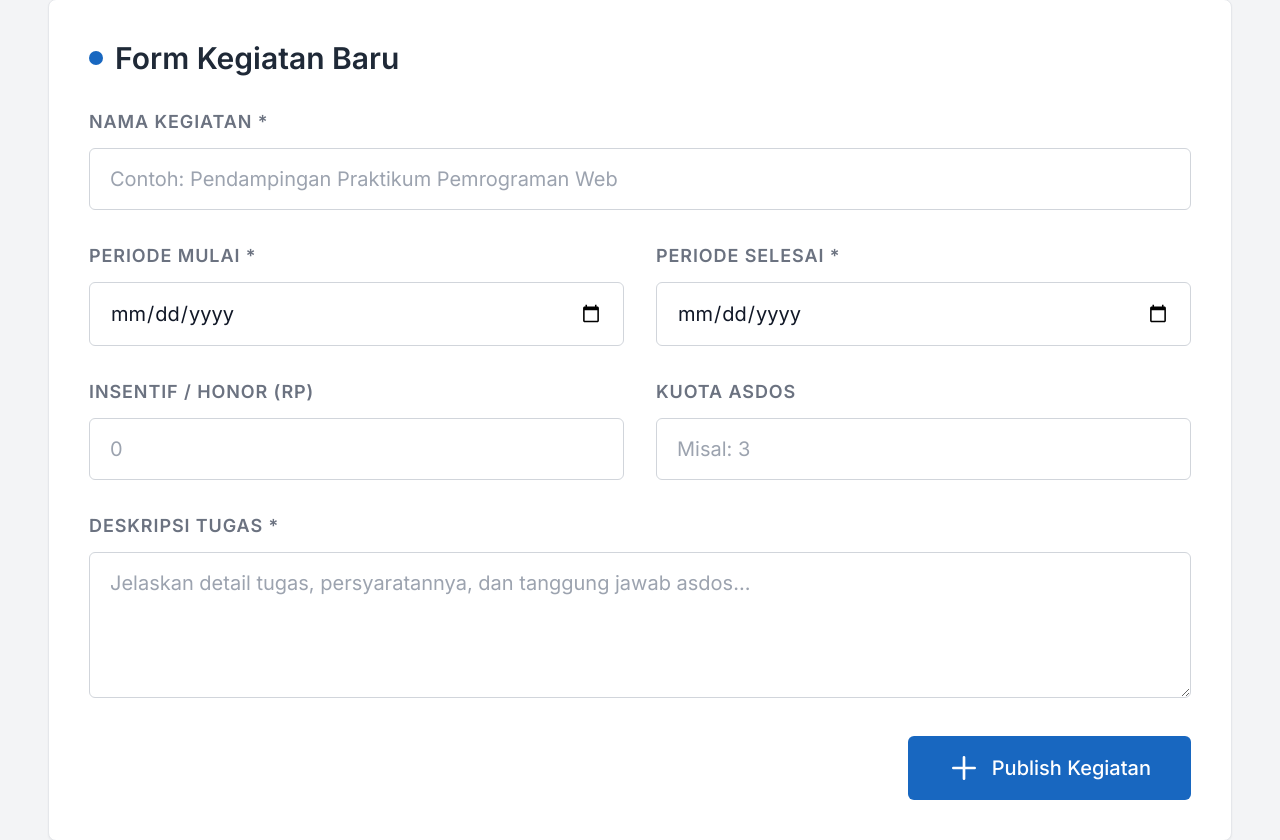
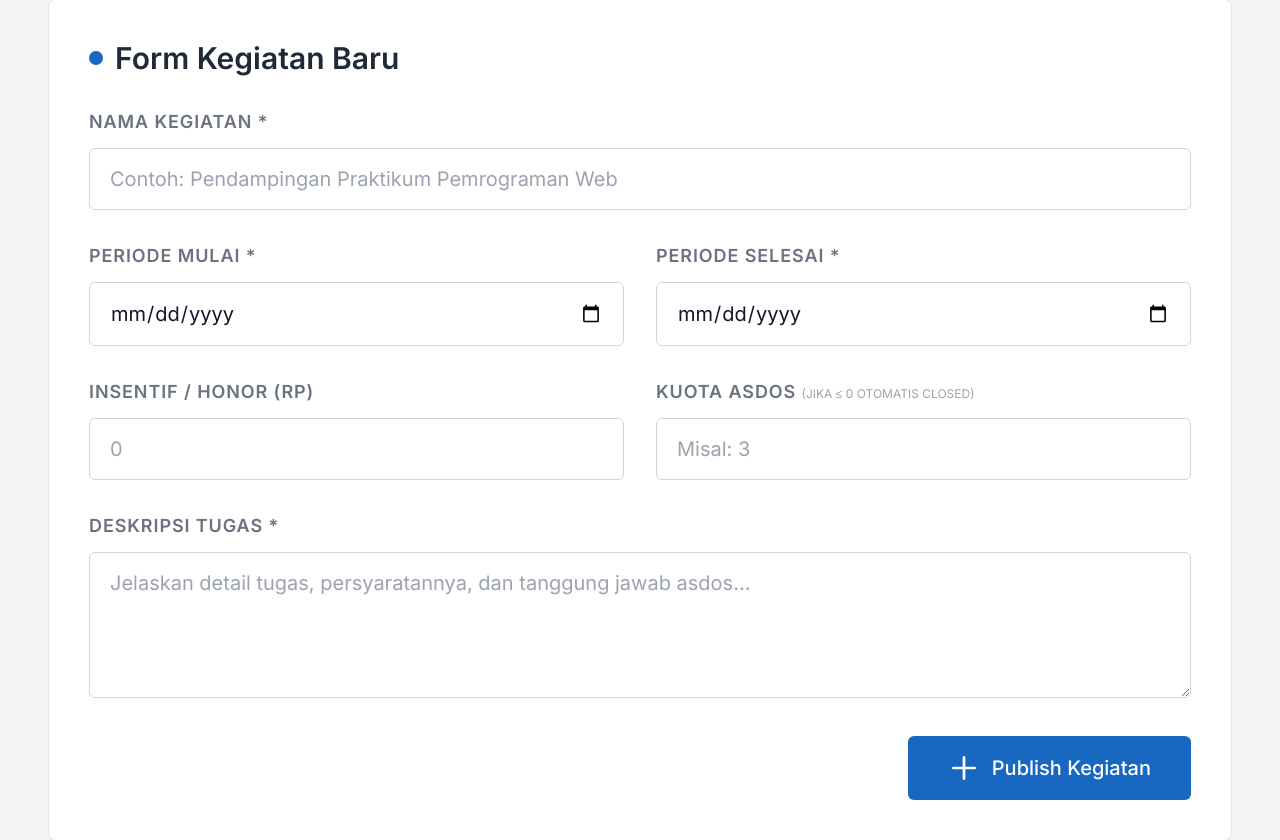
Before and after one commit to Adityaa1404/absensi_lab, a PHP site: page /modules/dosen/kegiatan_push.php in a window 1280 px wide. Shown: the part 352-1192 px from the top of the page. Run offline with PHP 8.4, Linux system fonts and the light colour scheme; a user stored in the database is signed in; data comes from the database, SQL or seed files in the repository; some libraries are stand-ins or nearby versions.

Commit message:
trigger kalau kuota 0, otomatis closed

```diff
--- a/modules/dosen/kegiatan_push.php
+++ b/modules/dosen/kegiatan_push.php
@@ -42,11 +42,19 @@ if ($_SERVER['REQUEST_METHOD'] === 'POST' && isset($_POST['action'])) {
     $kuota           = (int)($_POST['kuota'] ?? 0);
     $status          = trim($_POST['status'] ?? 'open');
 
+    // Jika kuota <= 0, status otomatis berubah menjadi closed
+    if ($kuota <= 0) {
+        $status = 'closed';
+    }
+
     if (empty($nama_kegiatan) || empty($periode_mulai) || empty($periode_selesai) || empty($deskripsi_tugas)) {
         $error = 'Semua kolom bertanda * wajib diisi!';
     } else {
         if ($action === 'add') {
-            $status = 'open'; // Otomatis berstatus 'open' saat membuat kegiatan baru
+            // Saat tambah baru: jika kuota > 0 maka open, jika kuota <= 0 maka closed
+            if ($kuota > 0) {
+                $status = 'open';
+            }
             try {
                 $stmt = $pdo->prepare("INSERT INTO kegiatan (dosen_id, nama_kegiatan, periode_mulai, periode_selesai, deskripsi_tugas, insentif, status, kuota) VALUES (:dosen_id, :nama_kegiatan, :periode_mulai, :periode_selesai, :deskripsi_tugas, :insentif, :status, :kuota)");
                 $stmt->execute([
@@ -191,8 +199,8 @@ try {
 
                 <!-- Kuota -->
                 <div>
-                    <label class="block text-sm sm:text-base md:text-lg font-bold uppercase tracking-wider text-gray-500 mb-3">Kuota Asdos</label>
-                    <input type="number" name="kuota" min="1" placeholder="Misal: 3"
+                    <label class="block text-sm sm:text-base md:text-lg font-bold uppercase tracking-wider text-gray-500 mb-3">Kuota Asdos <span class="text-xs font-normal text-gray-400 uppercase tracking-normal">(Jika &le; 0 otomatis Closed)</span></label>
+                    <input type="number" name="kuota" min="0" placeholder="Misal: 3"
                            value="<?= htmlspecialchars($edit_kegiatan['kuota'] ?? $_POST['kuota'] ?? '') ?>"
                            class="w-full bg-white border border-gray-300 rounded-md px-5 py-3.5 sm:py-4 text-base sm:text-lg md:text-xl text-gray-900 focus:outline-none focus:border-[#1867c0] focus:ring-2 focus:ring-[#1867c0] transition duration-200">
                 </div>
```
